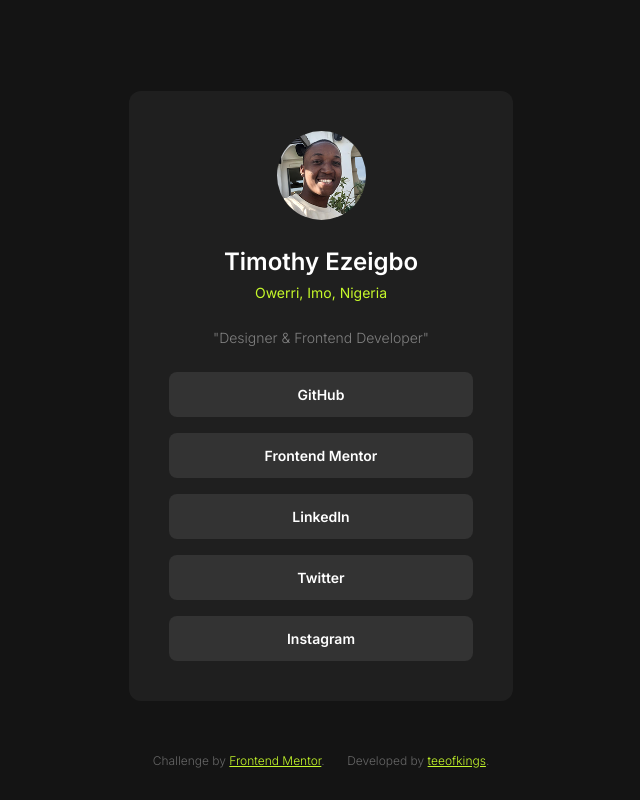
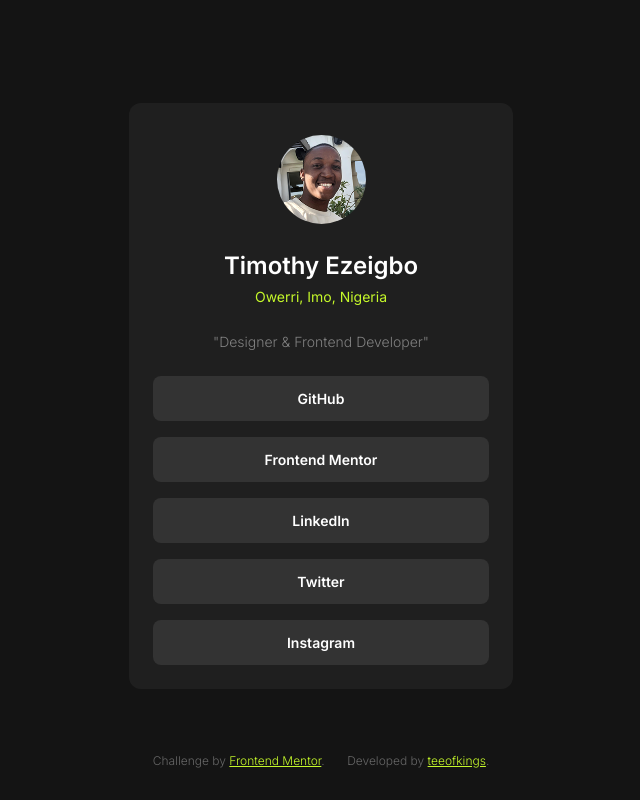
Before and after one commit to Teeofkings/social-links-profile, a plain HTML site: page index.html in a window 1280 px wide. Shown: the whole page, without its empty margins (319-959 px from the left). Drawn offline with Linux system fonts and the light colour scheme.

Commit message:
Changes to desktop padding

```diff
--- a/style.css
+++ b/style.css
@@ -56,7 +56,7 @@ body {
 
 main {
     background-color: var(--Grey-800);
-    padding: var(--space-md);
+    padding: 2rem 1.5rem 1.5rem 1.5rem;
     border-radius: var(--br-01);
     display: flex;
     flex-direction: column;
```
